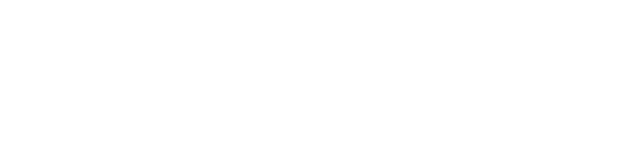
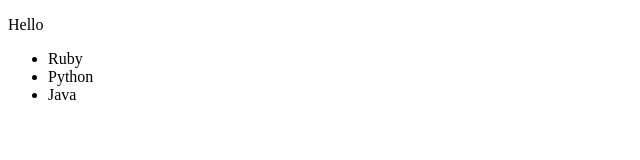
Before and after one commit to Farstep/git_tutorial, a plain HTML site: page index.html in a window 1280 px wide. Shown: the whole page, without its empty margins (0-640 px from the left). Drawn offline with Linux system fonts and the light colour scheme.

Commit message:
add list

```diff
--- a/index.html
+++ b/index.html
@@ -7,5 +7,11 @@
 </head>
 <body>
   <div class="box"></div>
+  <p>Hello</p>
+  <ul>
+    <li>Ruby</li>
+    <li>Python</li>
+    <li>Java</li>
+  </ul>
 </body>
 </html>
```
